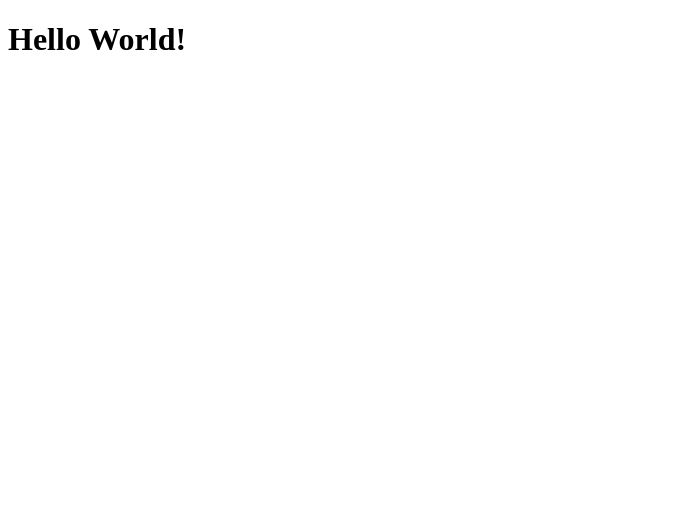
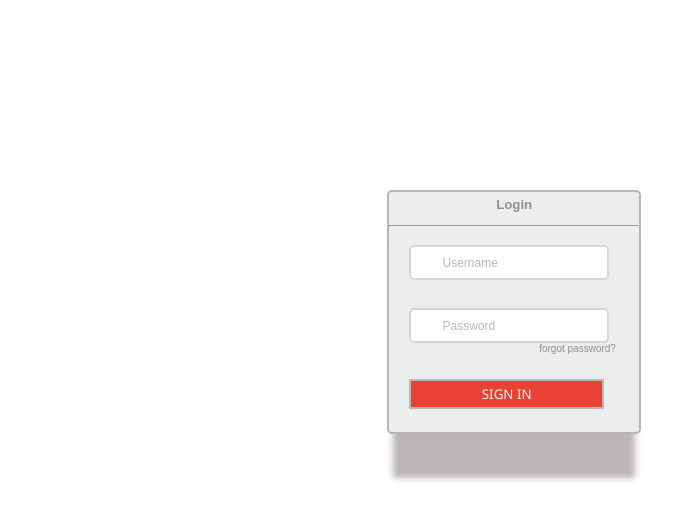
Before and after one commit to Rishitha2002/SONET2020, a plain HTML site: page index.html in a window 1280 px wide. Shown: the whole page, without its empty margins (0-696 px from the left). Drawn offline with Linux system fonts and the light colour scheme.

Commit message:
Add files via upload
form

```diff
--- a/index.html
+++ b/index.html
@@ -1,9 +1,82 @@
 <!DOCTYPE html>
 <html lang="en">
-<head>
+    <head>
+        <style>
+            form {
+                margin-left: 30%;
+                margin-top: 15%;
+                width: 50%;
+            }
+            .form-container{
+                width: 250px;
+                height: 240px;
+                background-color:#ebeeed;
+                align-self: center;
+                border-style:solid;
+                border-radius: 5px;
+                border-width: 2px;
+                border-color:#b5b7b6;
+                color: #909292;
+                font-family:sans-serif;
+                box-shadow: 0 50px 6px -6px rgba(167, 158, 158, 0.75);
 
-</head>
-<body>
-    <h1>Hello World!</h1>
-</body>
+            }
+            .input-place-holder{
+                align-self: center;
+                width: 180px;
+                border-style:solid;
+                border-width: 2px;
+                border-color:#d7d7d7;
+                border-radius: 5px;
+                padding:8px;
+                margin: 10px 0px 0px 20px;
+            }
+            #sign-in-btn{
+                background-color: #e94234;
+                color: white;
+                width: 195px;
+                height: 30px;
+                border-style: solid;
+                border-width: 2px;
+                border-color: #beb6b4;
+                font-family:'Segoe UI', 'Open Sans', 'Helvetica Neue', sans-serif;
+                margin: 0px 0px 0px 20px;
+            }
+            .heading-form{
+                text-align: center;
+                align-self: center;
+                color: #909292;
+                padding:5px;
+                margin: 0px;
+            }
+            a{
+                text-decoration: none;
+                color: #909292;
+            }
+            ::placeholder{
+                color:#beb6b4 ;
+                margin-left: 25px;
+                font-family: sans-serif;
+                font-size: 12px;
+            }
+
+        </style>
+    </head>
+    <body>
+        <div>
+            <form class="form-container">
+                <h5 class="heading-form">Login</h5>
+                <hr style="color:#909292">
+                <label></label>
+                <input class="input-place-holder" type="text" name="username" placeholder="       Username">
+                <br><br>
+                <label></label>
+                <input class="input-place-holder" type="password" name="password" placeholder="       Password"><br>
+                <small  style="margin: 0px 0px 0px 150px; font-size: 12px;"><sup><a href="#">forgot password?</a></sup></small>
+                <br><br>
+                <button id="sign-in-btn" type="submit" method="post">SIGN IN</button>
+            </form>
+        </div>
+
+    </body>
 </html>
```
